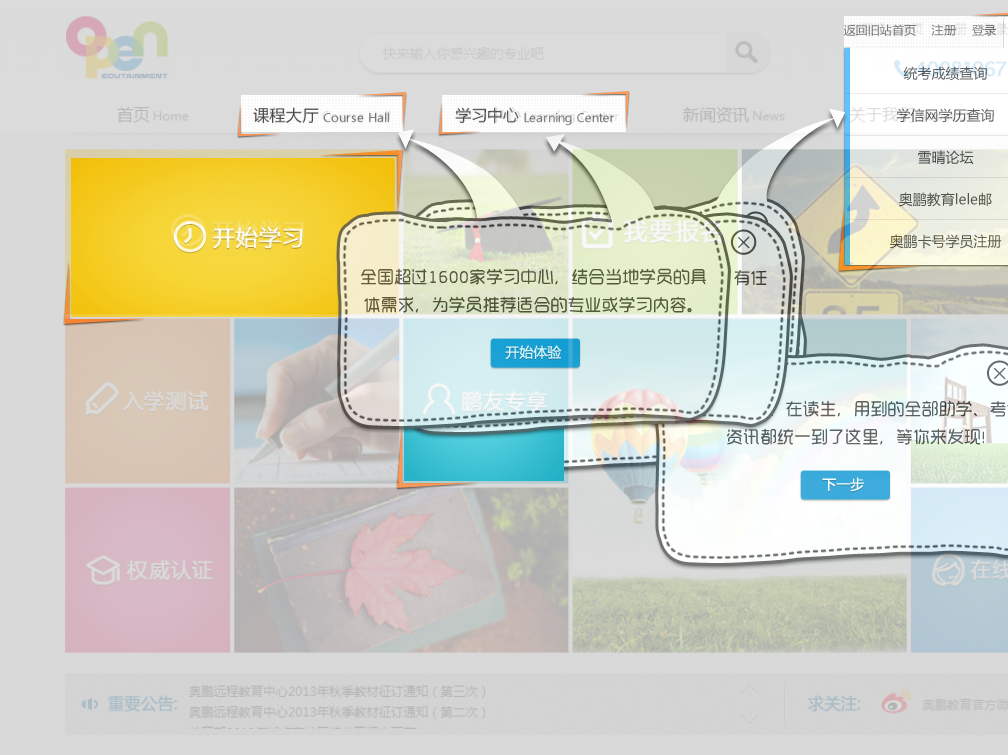
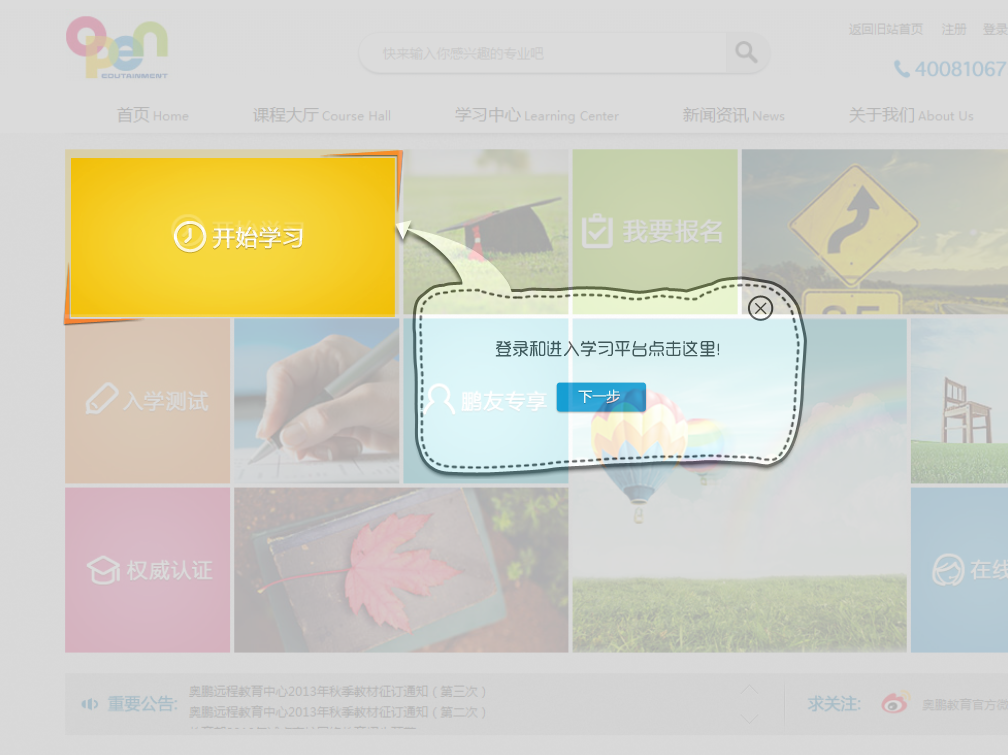
Before and after one commit to jbarray/novice-guidance, a plain HTML site: page index.html in a window 1280 px wide. Shown: the top 755 px of the page, without its empty margins (272-1280 px from the left). Drawn offline with nearby package versions, Linux system fonts and the light colour scheme.

Commit message:
实现功能:新手导航的图片更换

```diff
--- a/novice-guidance.js
+++ b/novice-guidance.js
@@ -0,0 +1,25 @@
+//获得数据
+var $arr=$('.guidance-img');
+var rel=document.cookie.substring(5);
+//如果cookie不存在,执行下列操作
+if(rel!=='www.open.com.cn'){
+    //父元素开始显示
+    $('#guidance').css('display','block');
+    $arr.css('display','none');
+    //子元素不断循环
+     $arr.eq(0).css('display','block');
+     $arr.click(function(){
+         var current=$(this);
+         current.hide();
+         current.next().show();
+    });
+    // language=JQuery-CSS
+    //添加cookie
+    var oDate=new Date();
+    oDate.setDate(oDate.getDate()+30);
+    document.cookie="name=www.open.com.cn;expires="+oDate;
+}
+//最后一个引导图结束后,整个引导内容结束
+$('.guidance-img:last').click(function(){
+    $('#guidance').hide();
+});
--- a/novice_guidance.css
+++ b/novice_guidance.css
@@ -6,27 +6,28 @@
     height:100%;
     background-color: lightgray;
     opacity: .8;
+    display: none;
 }
 #guidance-img{
     position: absolute;
 }
-.guidance-img1{
+.guidance-img1 {
     margin-left: 335px;
     margin-top: 150px;
 }
 .guidance-img2{
-    margin-left: 680px;
-    margin-top: -470px;
+    margin-left: 689px;
+    margin-top: 13px;
 }
 .guidance-img3{
     margin-left: 668px;
-    margin-top: -108px;
+    margin-top: 312px;
 }
 .guidance-img4{
     margin-left: 508px;
-    margin-top: -483px;
+    margin-top: 90px;
 }
 .guidance-img5{
     margin-left: 607px;
-    margin-top: -353px;
+    margin-top: 90px;
 }
```
